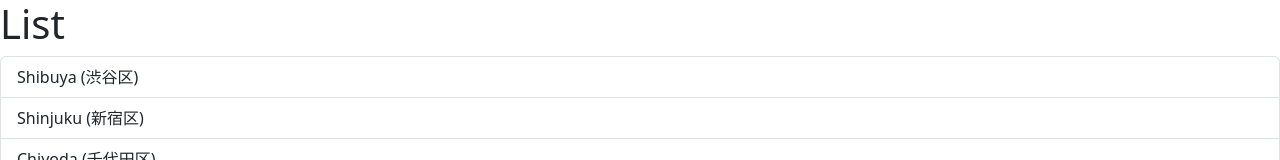
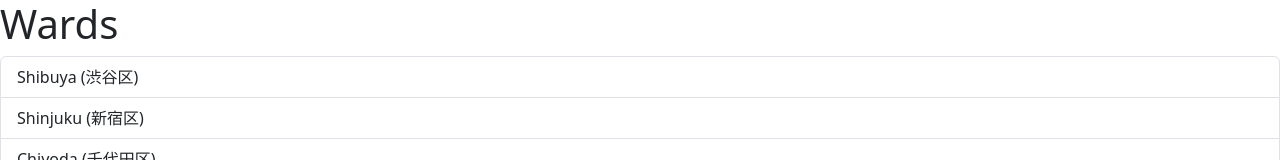
Before and after one commit to sdmans/react-game-app, a React (Vite) app: page / in a window 1280 px wide. Shown: the top 160 px of the page. Built offline with nearby package versions, Linux system fonts and the light colour scheme.

Commit message:
Learning to pass props from parent component

```diff
--- a/src/App.tsx
+++ b/src/App.tsx
@@ -1,9 +1,17 @@
 import ListGroup from "./components/ListGroup";
+
+let wards = [
+  "Shibuya (渋谷区)",
+  "Shinjuku (新宿区)",
+  "Chiyoda (千代田区)",
+  "Setagaya (世田谷区)",
+  "Suginami (杉並区)",
+];
 
 function App() {
   return (
     <div>
-      <ListGroup />
+      <ListGroup items={wards} heading="Wards" />
     </div>
   );
 }
--- a/src/components/ListGroup.tsx
+++ b/src/components/ListGroup.tsx
@@ -1,36 +1,36 @@
 import { useState } from "react";
 
-function ListGroup() {
-  let wards = [
-    "Shibuya (渋谷区)",
-    "Shinjuku (新宿区)",
-    "Chiyoda (千代田区)",
-    "Setagaya (世田谷区)",
-    "Suginami (杉並区)",
-  ];
+// Figure out shape of props input
+// { items: [], heading: string }
 
+export interface ListGroupProps {
+  items: string[];
+  heading: string;
+}
+
+function ListGroup({ items, heading }: ListGroupProps) {
   // Hook
   // State variable and setter function to update state
   const [selectedIndex, setSelectedIndex] = useState(-1);
 
   return (
     <>
-      <h1>List</h1>
-      {wards.length === 0 && <p>No items found!</p>}
+      <h1>{heading}</h1>
+      {items.length === 0 && <p>No items found!</p>}
       <ul className="list-group">
-        {wards.map((ward, index) => (
+        {items.map((item, index) => (
           <li
             className={
               selectedIndex === index
                 ? "list-group-item active"
                 : "list-group-item"
             }
-            key={ward}
+            key={item}
             onClick={() => {
               setSelectedIndex(index);
             }}
           >
-            {ward}
+            {item}
           </li>
         ))}
       </ul>
```
